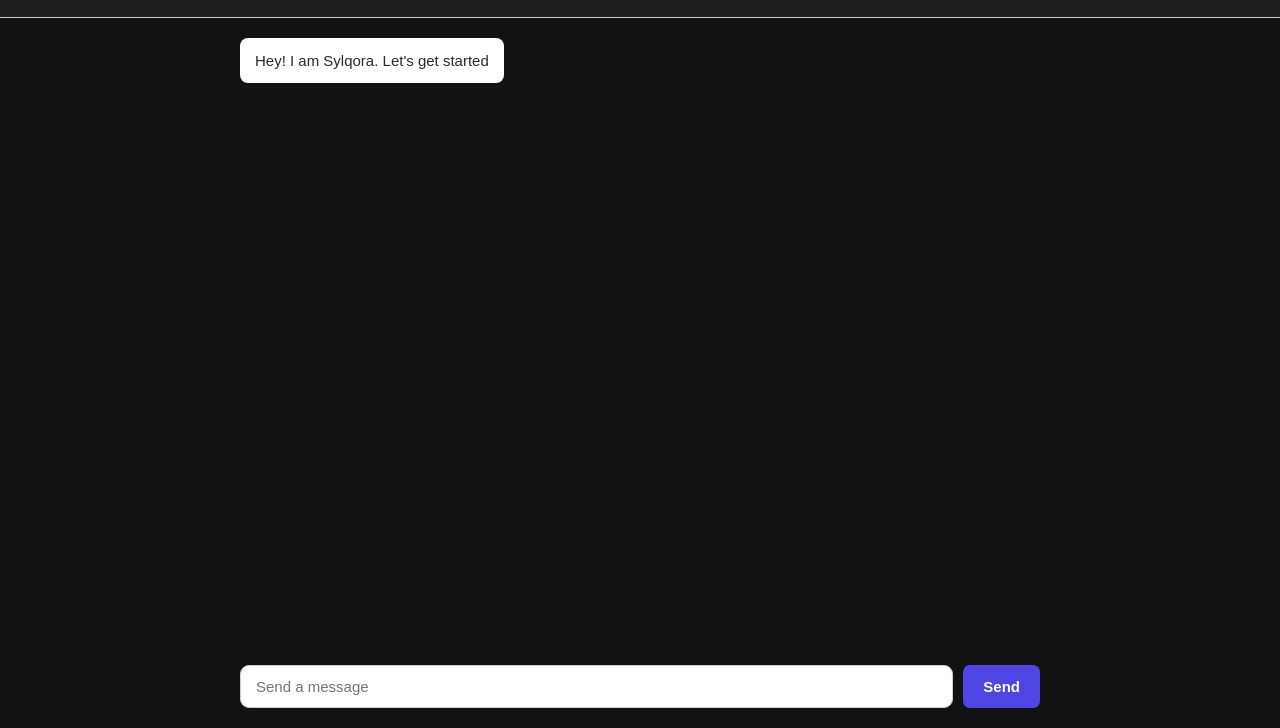
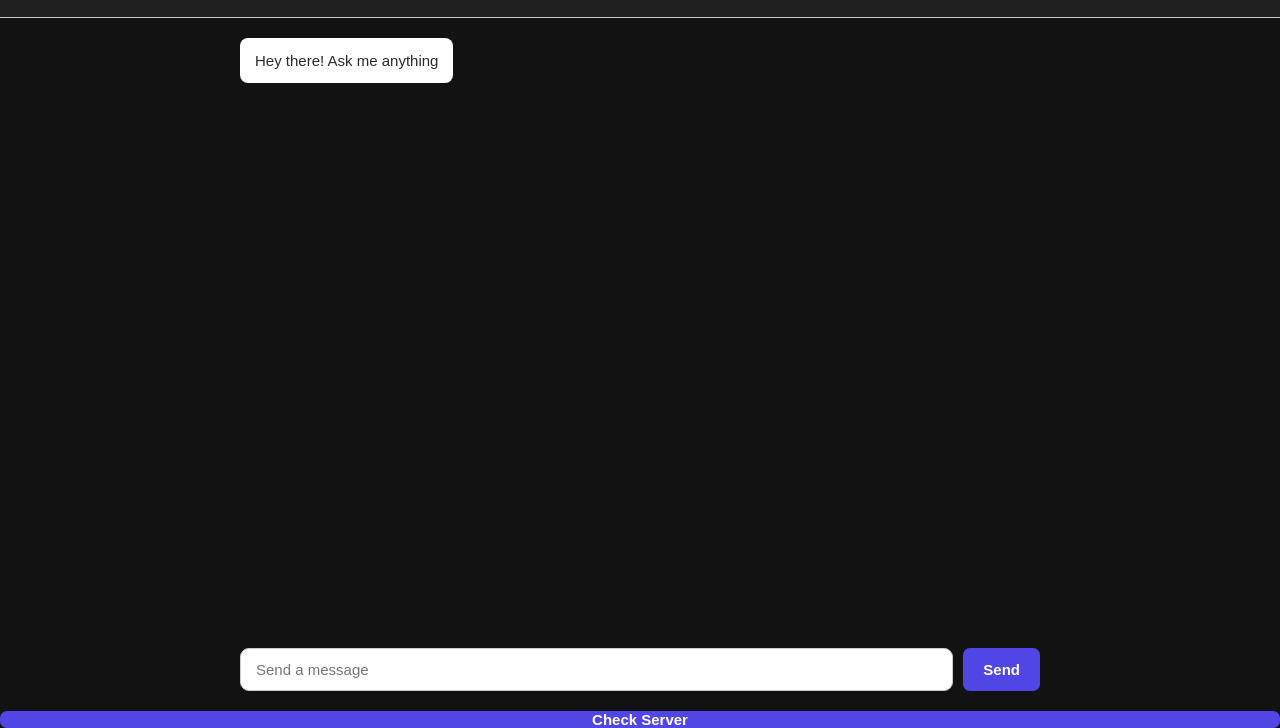
Before and after one commit to aliraza-glitch/Sylqora.AI, a plain HTML site: page index.html in a window 1280 px wide. Shown: the part 72-800 px from the top of the page. Drawn offline with Linux system fonts and the light colour scheme.

Commit message:
Update index.html with server check functionality
Added a status paragraph and a button to check the server.

```diff
--- a/index.html
+++ b/index.html
@@ -13,7 +13,7 @@
     </header>
     <div class="Chat">
         <div class="Botmsg">
-            <p class="Botmesg">Hey! I am Sylqora. Let's get started</p>
+            <p class="Botmesg">Hey there! Ask me anything</p>
         </div>
     </div>
 
@@ -21,6 +21,9 @@
         <input type="text"   id="input"   placeholder="Send a message" >
         <button onclick="sendMessage()">Send</button>
     </div>
+
+    <p id="status" ></p>
+    <button id = "Checkbutton">Check Server</button>
     <script src="script.js"></script>
 </body>
 </html>
```
